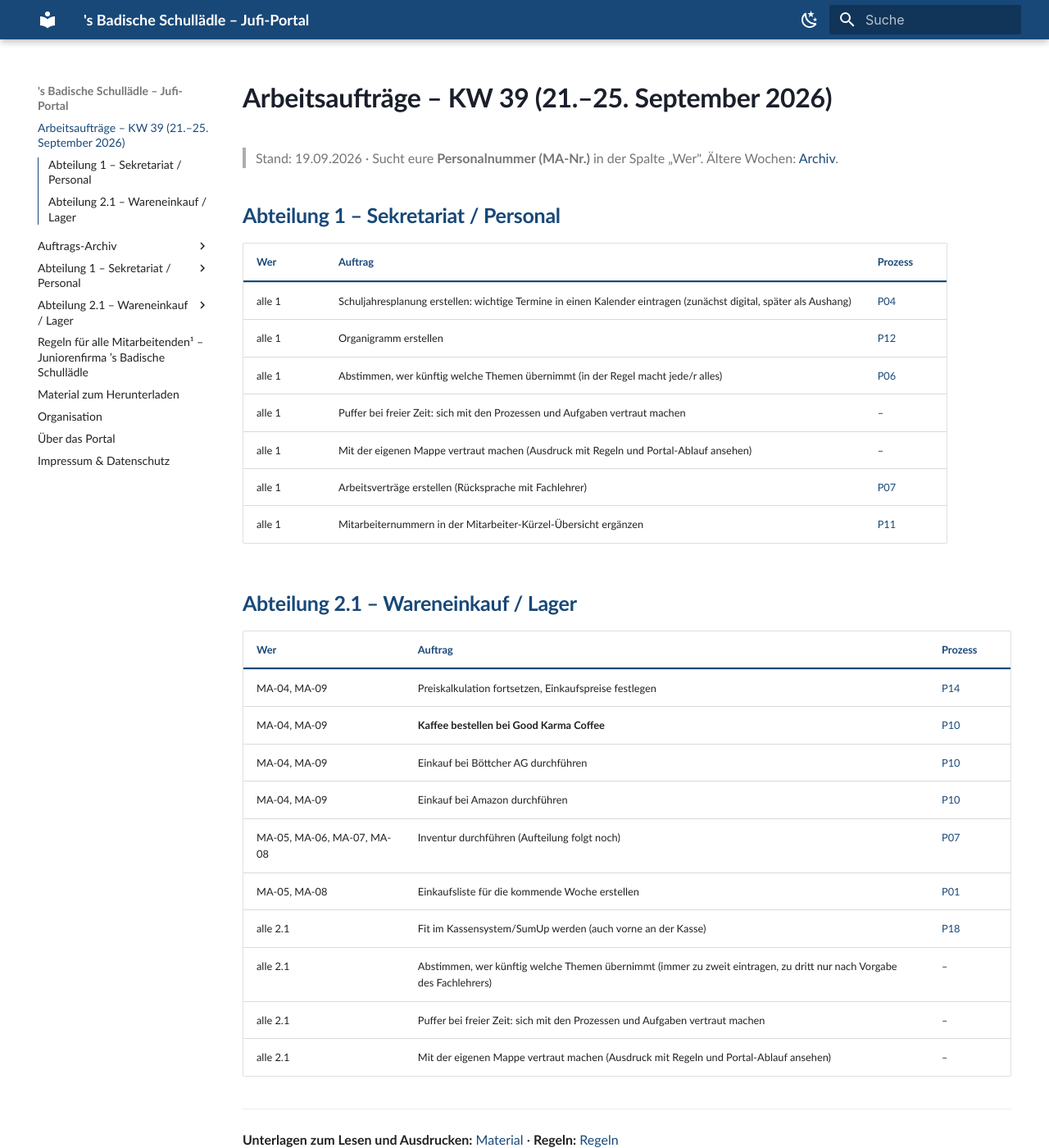
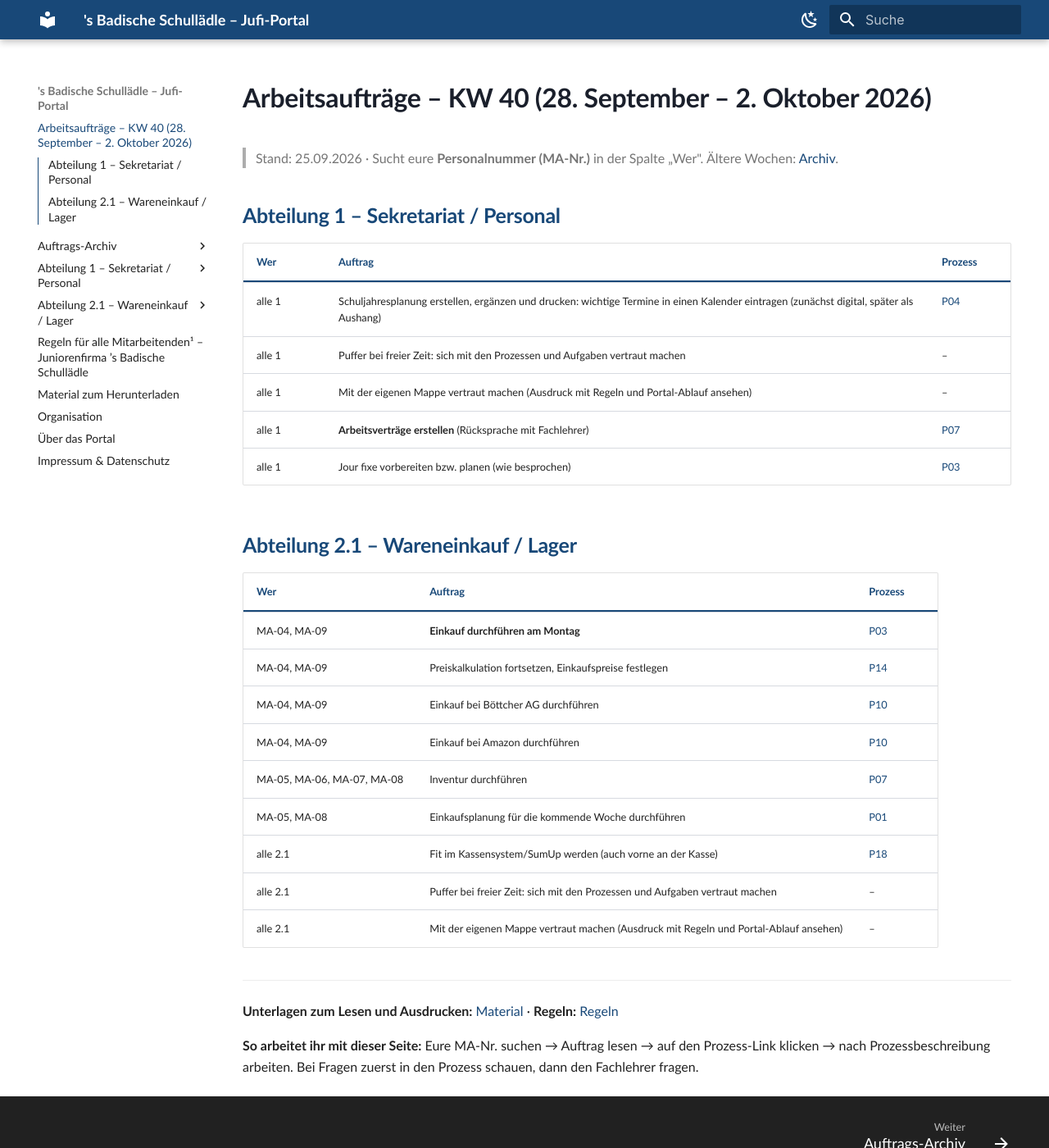
Before and after one commit to ocin-ai/jufi-portal, an MkDocs documentation site: the page built from docs/index.md, in a window 1280 px wide and 1400 px high. Shown: the whole window at 82% size. Built offline with MkDocs 1.6.1 and Material for MkDocs 9.7.7, drawn with Linux system fonts in a browser that asks for light colours.

```diff
--- a/docs/index.md
+++ b/docs/index.md
@@ -1,31 +1,28 @@
-# Arbeitsaufträge – KW 39 (21.–25. September 2026)
+# Arbeitsaufträge – KW 40 (28. September – 2. Oktober 2026)
 
-> Stand: 19.09.2026 · Sucht eure **Personalnummer (MA-Nr.)** in der Spalte „Wer". Ältere Wochen: [Archiv](archiv/index.md).
+> Stand: 25.09.2026 · Sucht eure **Personalnummer (MA-Nr.)** in der Spalte „Wer". Ältere Wochen: [Archiv](archiv/index.md).
 
 ## Abteilung 1 – Sekretariat / Personal
 
 | Wer | Auftrag | Prozess |
 | --- | --- | --- |
-| alle 1 | Schuljahresplanung erstellen: wichtige Termine in einen Kalender eintragen (zunächst digital, später als Aushang) | [P04](abteilung-1/P04_Terminplanung.md) |
-| alle 1 | Organigramm erstellen | [P12](abteilung-1/P12_Organigramm.md) |
-| alle 1 | Abstimmen, wer künftig welche Themen übernimmt (in der Regel macht jede/r alles) | [P06](abteilung-1/P06_Interne-Abstimmrunde.md) |
+| alle 1 | Schuljahresplanung erstellen, ergänzen und drucken: wichtige Termine in einen Kalender eintragen (zunächst digital, später als Aushang) | [P04](abteilung-1/P04_Terminplanung.md) |
 | alle 1 | Puffer bei freier Zeit: sich mit den Prozessen und Aufgaben vertraut machen | – |
 | alle 1 | Mit der eigenen Mappe vertraut machen (Ausdruck mit Regeln und Portal-Ablauf ansehen) | – |
-| alle 1 | Arbeitsverträge erstellen (Rücksprache mit Fachlehrer) | [P07](abteilung-1/P07_Arbeitsvertraege.md) |
-| alle 1 | Mitarbeiternummern in der Mitarbeiter-Kürzel-Übersicht ergänzen | [P11](abteilung-1/P11_Personalverwaltung.md) |
+| alle 1 | **Arbeitsverträge erstellen** (Rücksprache mit Fachlehrer) | [P07](abteilung-1/P07_Arbeitsvertraege.md) |
+| alle 1 | Jour fixe vorbereiten bzw. planen (wie besprochen) | [P03](abteilung-1/P03_Jour-Fixe.md) |
 
 ## Abteilung 2.1 – Wareneinkauf / Lager
 
 | Wer | Auftrag | Prozess |
 | --- | --- | --- |
+| MA-04, MA-09 | **Einkauf durchführen am Montag** | [P03](abteilung-2-1/P03_Einkauf-durchfuehren.md) |
 | MA-04, MA-09 | Preiskalkulation fortsetzen, Einkaufspreise festlegen | [P14](abteilung-2-1/P14_Preiskalkulation.md) |
-| MA-04, MA-09 | **Kaffee bestellen bei Good Karma Coffee** | [P10](abteilung-2-1/P10_Online-Bestellungen.md) |
 | MA-04, MA-09 | Einkauf bei Böttcher AG durchführen | [P10](abteilung-2-1/P10_Online-Bestellungen.md) |
 | MA-04, MA-09 | Einkauf bei Amazon durchführen | [P10](abteilung-2-1/P10_Online-Bestellungen.md) |
-| MA-05, MA-06, MA-07, MA-08 | Inventur durchführen (Aufteilung folgt noch) | [P07](abteilung-2-1/P07_Inventur.md) |
-| MA-05, MA-08 | Einkaufsliste für die kommende Woche erstellen | [P01](abteilung-2-1/P01_Einkaufsliste-erstellen.md) |
+| MA-05, MA-06, MA-07, MA-08 | Inventur durchführen | [P07](abteilung-2-1/P07_Inventur.md) |
+| MA-05, MA-08 | Einkaufsplanung für die kommende Woche durchführen | [P01](abteilung-2-1/P01_Einkaufsliste-erstellen.md) |
 | alle 2.1 | Fit im Kassensystem/SumUp werden (auch vorne an der Kasse) | [P18](abteilung-2-1/P18_Verwaltung-SumUp.md) |
-| alle 2.1 | Abstimmen, wer künftig welche Themen übernimmt (immer zu zweit eintragen, zu dritt nur nach Vorgabe des Fachlehrers) | – |
 | alle 2.1 | Puffer bei freier Zeit: sich mit den Prozessen und Aufgaben vertraut machen | – |
 | alle 2.1 | Mit der eigenen Mappe vertraut machen (Ausdruck mit Regeln und Portal-Ablauf ansehen) | – |
 
```
Also changed, not shown: docs/archiv/2026-kw39.md (added, +28 -0 lines).
